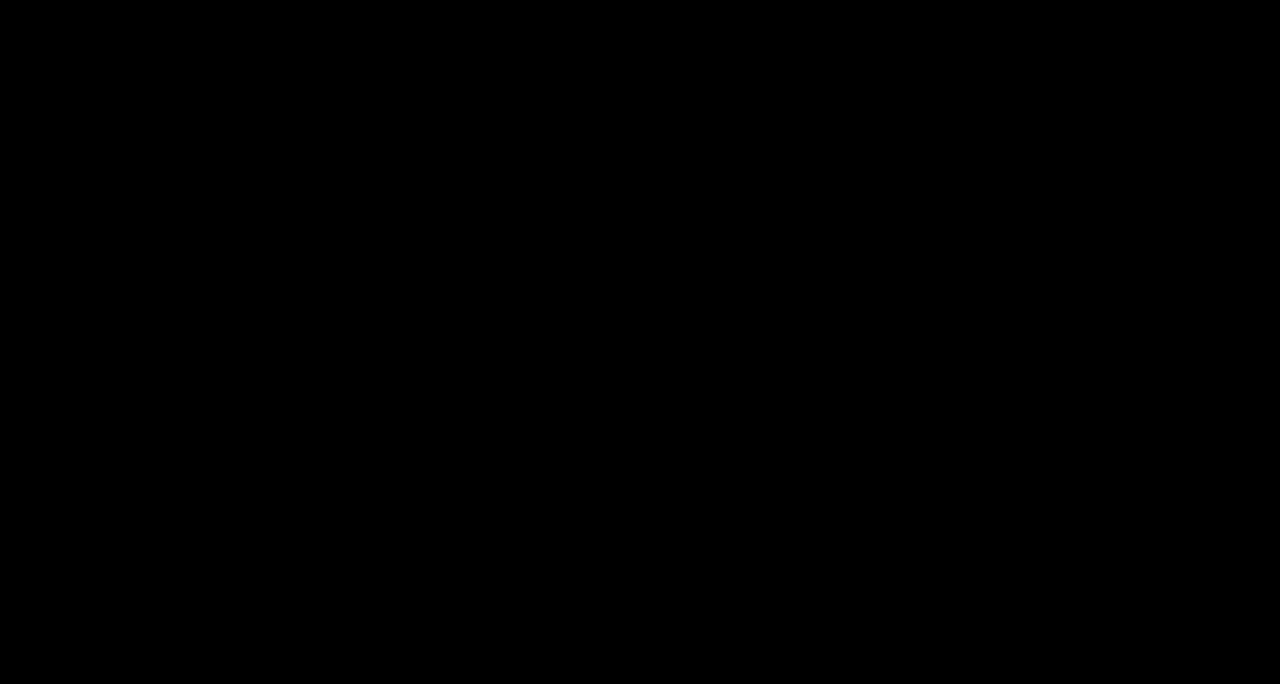
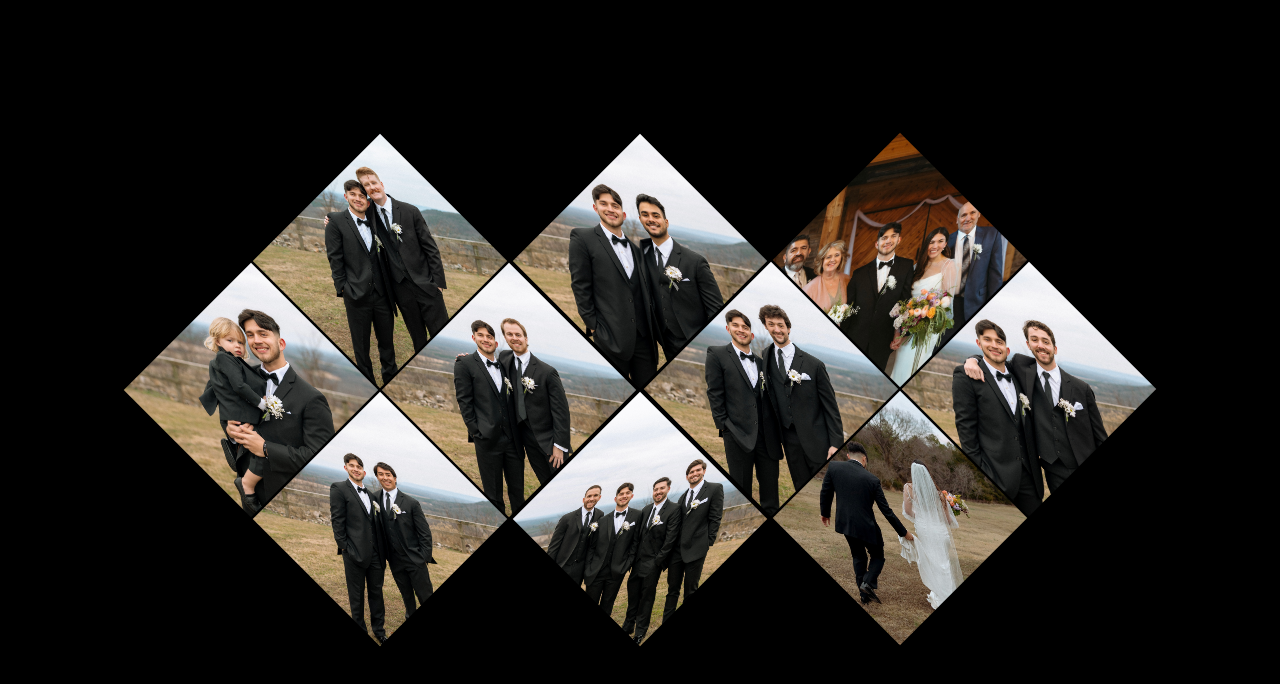
Before and after one commit to Jacob-Valdez-31/my-app, a SvelteKit app: page /grid in a window 1280 px wide. Before the commit this address had no page. Shown: the top 684 px of the page. Built offline with nearby package versions, Linux system fonts and the light colour scheme.

Commit message:
changed path name

```diff
--- /dev/null
+++ b/src/routes/grid/+page.svelte
@@ -0,0 +1,86 @@
+<script>
+import bennett_jacob from '/src/img/bennett_jacob.jpeg'
+import trent_jacob from '/src/img/trent_jacob.jpeg'
+import nate_jacob from '/src/img/nate_jacob.jpeg'
+import cam_jacob from '/src/img/cam_jacob.jpeg'
+import miggy_jacob from '/src/img/miggy_jacob.jpeg'
+import kiser_jacob from '/src/img/kiser_jacob.jpeg'
+import will_jacob from '/src/img/will_jacob.jpeg'
+import brothers from '/src/img/brothers.jpeg'
+import family from '/src/img/family.jpeg'
+import bride from '/src/img/bride.jpeg'
+</script>
+
+<style>
+    .parent{
+        margin-right: 200px;
+        margin-top: 200px;
+        flex-wrap: wrap;
+    }
+    .parent-two{
+        margin-left: 320px;
+        margin-top:-538px;
+    }
+    .parent-three{
+        margin-left: 840px;
+        margin-top: -819px;
+
+    }
+    .grid-container-colum {
+        display: grid;
+      grid-template-columns: 258px 200px ;
+     grid-area: center;
+     justify-content: center;
+    }
+    .grid-container-row {
+        display: grid;
+        grid-template-rows: 258px ;
+         grid-area: center;
+        justify-content: center;
+        transform: translate(-10px, -409px);
+    }
+    .img-style{
+        transform: rotate(45deg) ;
+        width: 180px;
+        height: 180px;
+        margin-top: 100px;
+        z-index: 1;
+
+
+        &:hover {
+            z-index: 2;
+     transform:scale(3) rotate(45deg) ;
+        }
+    }
+    </style>
+
+<div style="margin-right:300px">
+    <div class="parent">
+        <div class="grid-container-colum">
+            <img src={bennett_jacob} class="img-style" style="height:180px; width:180px">
+            <img src={trent_jacob} class="img-style" style="height:180px; width:180px">
+        </div>
+        <div class="grid-container-row">
+            <img src={nate_jacob} class="img-style" style="height:180px; width:180px ">
+            <img src={cam_jacob} class="img-style" style="height:180px; width:180px">
+         </div>
+        </div>
+
+<div class="parent-two">
+    <div class="grid-container-row">
+        <img src={miggy_jacob} class="img-style" style="height:180px; width:180px">
+        <img src={brothers} class="img-style" style="height:180px; width:180px">
+    </div>
+</div>
+
+<div class="parent-three">
+    <div class="grid-container-colum">
+        <img src={kiser_jacob} class="img-style" style="height:180px; width:180px">
+        <img src={will_jacob} class="img-style" style="height:180px; width:180px">
+    </div>
+    <div class="grid-container-row">
+        <img src={family} class="img-style" style="height:180px; width:180px">
+        <img src={bride} class="img-style" style="height:180px; width:180px">
+     </div>
+    </div>
+</div>
```
